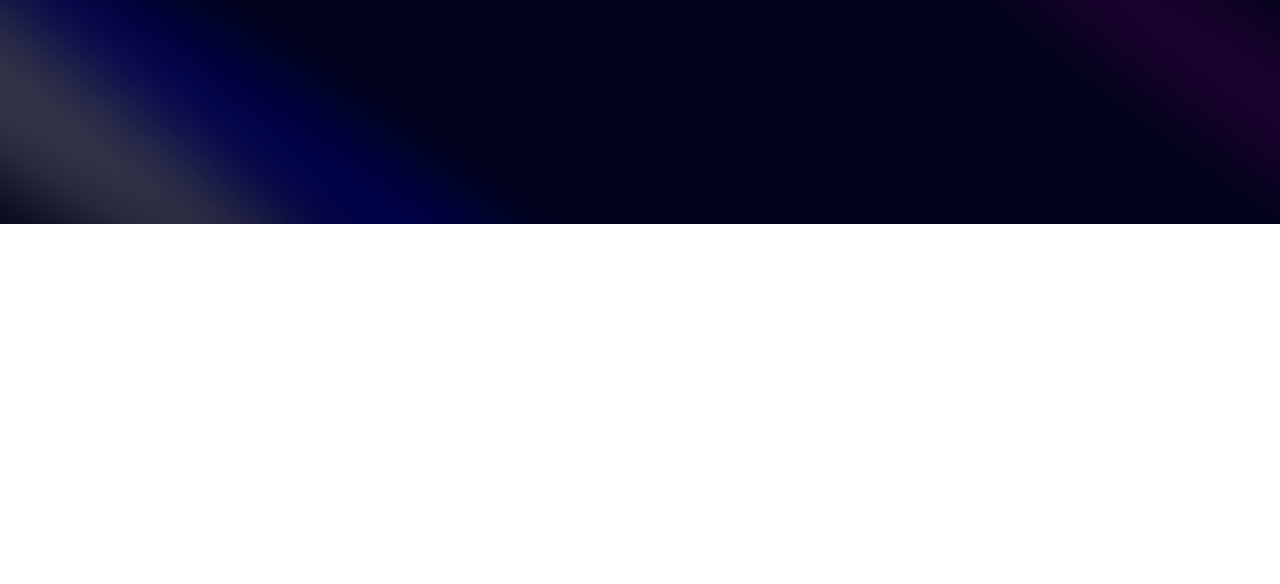
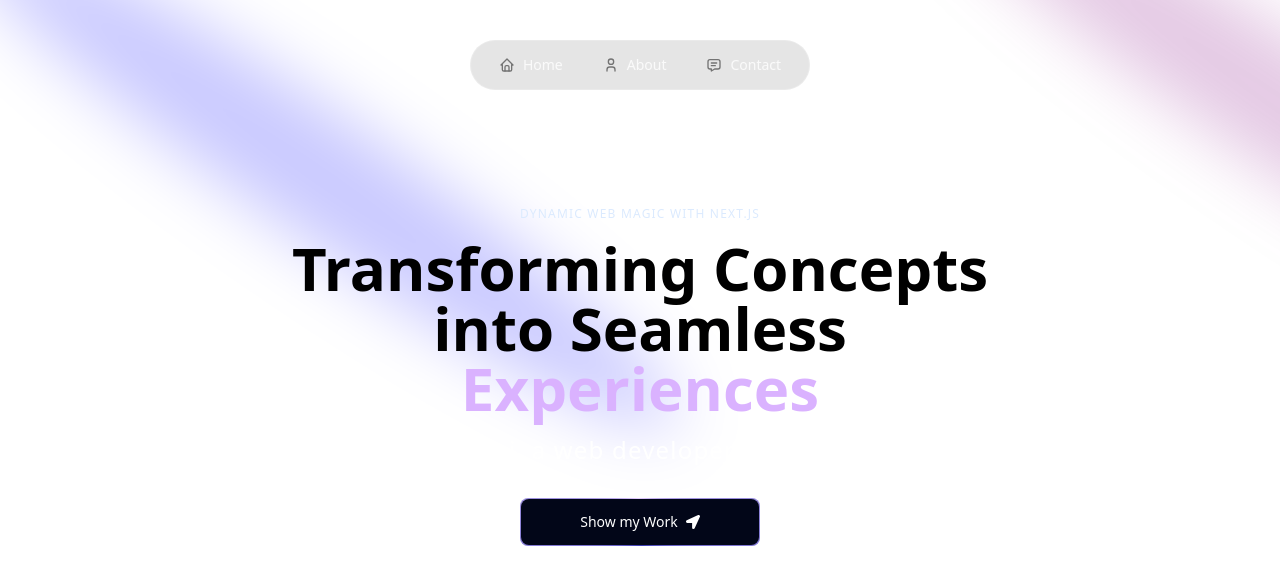
Before and after one commit to dir-hub/Portfolio, a Next.js app: page / in a window 1280 px wide. Shown: the top 584 px of the page. Built offline with nearby package versions, Linux system fonts and the light colour scheme.

Commit message:
Added hero section

```diff
--- a/app/layout.tsx
+++ b/app/layout.tsx
@@ -1,6 +1,7 @@
 import type { Metadata } from "next";
 import { Geist, Geist_Mono } from "next/font/google";
 import "./globals.css";
+import { ThemeProvider } from "./theme-provider";
 
 const geistSans = Geist({
   variable: "--font-geist-sans",
@@ -27,7 +28,15 @@ export default function RootLayout({
       lang="en"
       className={`${geistSans.variable} ${geistMono.variable} h-full antialiased`}
     >
-      <body className="min-h-full flex flex-col">{children}</body>
+      <body className="min-h-full flex flex-col"> <ThemeProvider
+        attribute="class"
+        defaultTheme="dark"
+        enableSystem
+        disableTransitionOnChange
+      >
+        {children}
+      </ThemeProvider>
+      </body>
     </html>
   );
 }
--- a/app/page.tsx
+++ b/app/page.tsx
@@ -1,12 +1,30 @@
 import Hero from "@/components/Hero";
-import Image from "next/image";
+import { FloatingNav } from "@/components/ui/floating-navbar";
+import { IconHome, IconMessage, IconUser } from "@tabler/icons-react";
 
 export default function Home() {
+  const navItems = [
+    {
+      name: "Home",
+      link: "/",
+      icon: <IconHome className="h-4 w-4 text-neutral-500 dark:text-white" />,
+    },
+    {
+      name: "About",
+      link: "#about",
+      icon: <IconUser className="h-4 w-4 text-neutral-500 dark:text-white" />,
+    },
+    {
+      name: "Contact",
+      link: "#contact",
+      icon: <IconMessage className="h-4 w-4 text-neutral-500 dark:text-white" />,
+    },
+  ];
+
   return (
-    <main className="relative bg-black-100 flex justify-center items-center flex-col overflow—hidden mx—auto sm:px—10 px—5'">
-      <div className="max—w-7xl w-full">
-        <Hero />
-      </div>
+    <main className="relative bg-black-100">
+      <FloatingNav navItems={navItems} />
+      <Hero />
     </main>
   );
 }
--- /dev/null
+++ b/app/theme-provider.tsx
@@ -0,0 +1,11 @@
+"use client"
+
+import * as React from "react"
+import { ThemeProvider as NextThemesProvider } from "next-themes"
+
+export function ThemeProvider({
+  children,
+  ...props
+}: React.ComponentProps<typeof NextThemesProvider>) {
+  return <NextThemesProvider {...props}>{children}</NextThemesProvider>
+}
--- a/components/Hero.tsx
+++ b/components/Hero.tsx
@@ -1,15 +1,46 @@
-
 import React from 'react'
 import { Spotlight } from './ui/Spotlight'
+import { cn } from '@/utils/cn'
+import { TextGenerateEffect } from './ui/text-generate-effect'
+import { FaLocationArrow } from 'react-icons/fa'
+import MagicButton from "./ui/MagicButton"
 
 const Hero = () => {
   return (
-    <div className="pb-20 pt-36 relative overflow-hidden">
-        <div>
-            <Spotlight className='-top-40 -left-10 md:-top-20 h-screen md:-left-32' fill="white" />
-            <Spotlight className='top-10 left-full h-[80vh] w-[50vw]' fill="purple" />
-            <Spotlight className='top-28 left-80 h-[80vh] w-[50vw]' fill="blue" />
+    <div className="h-screen w-full dark:bg-black-100 bg-white relative flex items-center justify-center overflow-hidden">
+      {/* Grid background */}
+      <div
+        className="absolute inset-0"
+        style={{
+          backgroundSize: '40px 40px',
+          backgroundImage: `
+            linear-gradient(to right, rgba(255, 255, 255, 0.05) 1px, transparent 1px),
+            linear-gradient(to bottom, rgba(255, 255, 255, 0.05) 1px, transparent 1px)
+          `
+        }}
+      />
+
+      <Spotlight className='-top-40 -left-10 md:-top-20 md:-left-32' fill="white" />
+      <Spotlight className='top-10 left-full h-[80vh] w-[50vw]' fill="purple" />
+      <Spotlight className='top-28 left-80 h-[80vh] w-[50vw]' fill="blue" />
+
+      {/* Radial gradient for the container to give a faded look */}
+      <div className="absolute pointer-events-none inset-0 flex items-center justify-center dark:bg-black-100 bg-white" style={{
+        maskImage: 'radial-gradient(ellipse at center, transparent 20%, black)'
+      }} />
+
+      <div className="flex justify-center relative z-10 -mt-12">
+        <div className="max-w-[89vw] md:max-w-2xl lg:max-w-[60vw] flex flex-col items-center justify-center">
+          <h2 className="uppercase tracking-widest text-xs text-center text-blue-100 max-w-80">
+            Dynamic Web Magic with Next.js
+          </h2>
+          <TextGenerateEffect className="text-center text-[40px] md:text-5xl lg:text-6xl" words="Transforming Concepts into Seamless Experiences" />
+          <p className="mb-6 text-center text-sm lg:text-2xl md:text-2xl md:tracking-wider">
+            Hi, I&apos;m Dhiraj, a web developer based in India.
+          </p>
+          <a href="#about" className="mt-2"><MagicButton title="Show my Work" icon={<FaLocationArrow />} position="right" /></a>
         </div>
+      </div>
     </div>
   )
 }
--- /dev/null
+++ b/components/ui/MagicButton.tsx
@@ -0,0 +1,28 @@
+import React from 'react'
+
+const MagicButton = ({
+    title,
+    icon,
+    position,
+    handleClick,
+    otherClasses
+}:{
+    title: string,
+    icon: React.ReactNode,
+    position: string,
+    handleClick?: () => void,
+    otherClasses?: string;
+}) => {
+  return (
+    <button className="relative w-full inline-flex h-12 overflow-hidden rounded-lg p-[1px] focus:outline-none md:w-60">
+  <span className="absolute inset-[-1000%] animate-[spin_2s_linear_infinite] bg-[conic-gradient(from_90deg_at_50%_50%,#E2CBFF_0%,#393BB2_50%,#E2CBFF_100%)]" />
+  <span className={`inline-flex h-full w-full cursor-pointer items-center justify-center rounded-lg bg-slate-950 px-2 text-sm font-medium text-white backdrop-blur-3xl gap-2 ${otherClasses}`}>
+    {position === 'left' && icon}
+    {title}
+    {position === 'right' && icon}
+  </span>
+</button>
+  )
+}
+
+export default MagicButton
--- /dev/null
+++ b/components/ui/floating-navbar.tsx
@@ -0,0 +1,61 @@
+"use client";
+import React, { useState } from "react";
+import {
+  motion,
+  AnimatePresence,
+  useScroll,
+  useTransform,
+} from "motion/react";
+import { cn } from "@/utils/cn";
+import Link from "next/link";
+
+export const FloatingNav = ({
+  navItems,
+  className,
+}: {
+  navItems: {
+    name: string;
+    link: string;
+    icon?: React.ReactNode;
+  }[];
+  className?: string;
+}) => {
+  const { scrollYProgress } = useScroll();
+
+  const bgOpacity = useTransform(scrollYProgress, [0, 0.1], [0, 0.8]);
+  const y = useTransform(scrollYProgress, [0, 0.1], [-100, 0]);
+
+  return (
+    <AnimatePresence mode="wait">
+      <motion.div
+        initial={{ y: -100, opacity: 0 }}
+        animate={{ y: 0, opacity: 1 }}
+        transition={{ duration: 0.5 }}
+        style={{ y }}
+        className={cn(
+          "fixed inset-x-0 top-10 z-[5000] flex justify-center",
+          className
+        )}
+      >
+        <motion.div
+          style={{
+            backdropFilter: "blur(12px)",
+            backgroundColor: bgOpacity,
+          }}
+          className="flex items-center gap-4 rounded-full border border-white/[0.2] bg-black/10 px-4 py-2 dark:bg-white/10"
+        >
+          {navItems.map((navItem, idx) => (
+            <Link
+              key={`link-${idx}`}
+              href={navItem.link}
+              className="relative flex items-center gap-2 px-3 py-1.5 text-sm font-medium text-neutral-50 transition-colors hover:text-white dark:text-neutral-300"
+            >
+              {navItem.icon && <span className="text-sm">{navItem.icon}</span>}
+              <span className="hidden sm:block">{navItem.name}</span>
+            </Link>
+          ))}
+        </motion.div>
+      </motion.div>
+    </AnimatePresence>
+  );
+};
--- /dev/null
+++ b/components/ui/text-generate-effect.tsx
@@ -0,0 +1,71 @@
+"use client";
+import { useEffect, useRef, useMemo } from "react";
+import { motion, useMotionValue, useTransform, animate } from "motion/react";
+import { cn } from "@/utils/cn";
+
+const Word = ({
+  word,
+  idx,
+  totalWords,
+  progress
+}: {
+  word: string;
+  idx: number;
+  totalWords: number;
+  progress: any;
+}) => {
+  const start = idx / totalWords * 100;
+  const end = start + 100 / totalWords;
+  const opacity = useTransform(progress, [start - 10, end], [0, 1]);
+
+  return (
+    <motion.span
+      key={word + idx}
+      className={cn(
+        idx > 3 ? "text-purple-300" : "dark:text-white text-black",
+        "opacity-0"
+      )}
+      style={{ opacity }}
+    >
+      {word}{" "}
+    </motion.span>
+  );
+};
+
+export const TextGenerateEffect = ({
+  words,
+  className,
+}: {
+  words: string;
+  className?: string;
+}) => {
+  const elementRef = useRef<HTMLDivElement>(null);
+  const progress = useMotionValue<number>(0);
+
+  useEffect(() => {
+    const controls = animate(progress, 100, {
+      duration: 2,
+      ease: "easeOut",
+    });
+
+    return controls.stop;
+  }, [progress]);
+
+  const wordArray = words.split(" ");
+
+  return (
+    <div className="my-4">
+      <motion.div ref={elementRef} className={cn("font-bold", className)}>
+        {wordArray.map((word, idx) => (
+          <Word
+            key={word + idx}
+            word={word}
+            idx={idx}
+            totalWords={wordArray.length}
+            progress={progress}
+          />
+        ))}
+      </motion.div>
+    </div>
+  );
+};
--- a/package.json
+++ b/package.json
@@ -10,13 +10,16 @@
   },
   "dependencies": {
     "@base-ui/react": "^1.6.0",
+    "@tabler/icons-react": "^3.44.0",
     "class-variance-authority": "^0.7.1",
     "clsx": "^2.1.1",
     "lucide-react": "^1.23.0",
     "motion": "^12.42.2",
     "next": "16.2.10",
+    "next-themes": "^0.4.6",
     "react": "19.2.4",
     "react-dom": "19.2.4",
+    "react-icons": "^5.7.0",
     "tailwind-merge": "^3.6.0",
     "tw-animate-css": "^1.4.0"
   },
```
Also changed, not shown: 1 other file (tests, documents, lock files or other folders).
